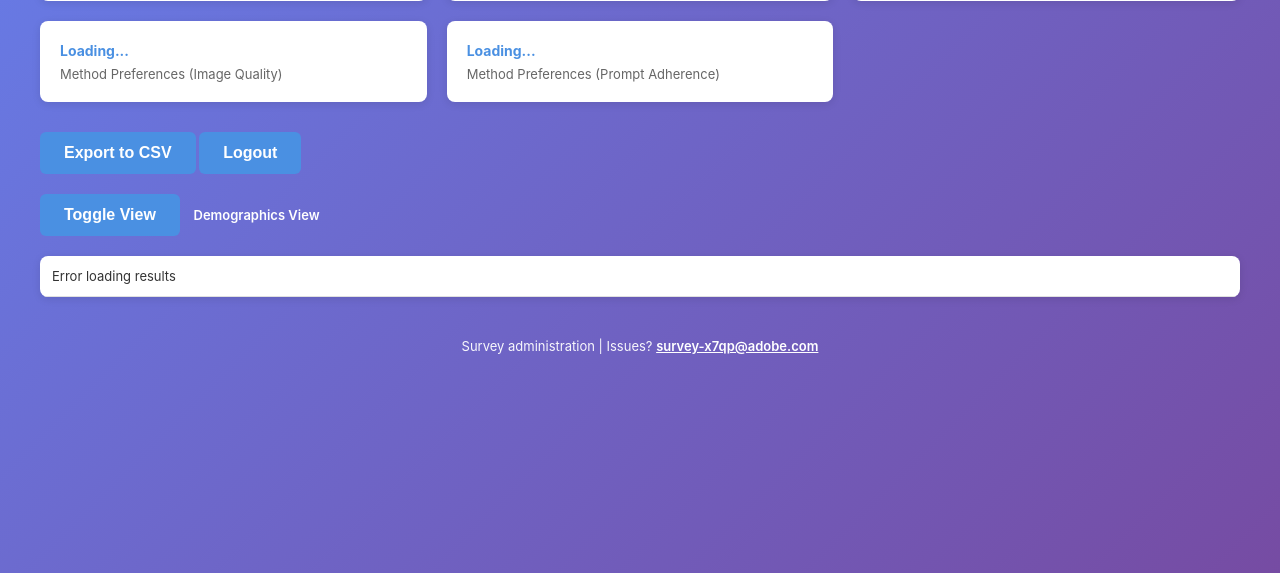
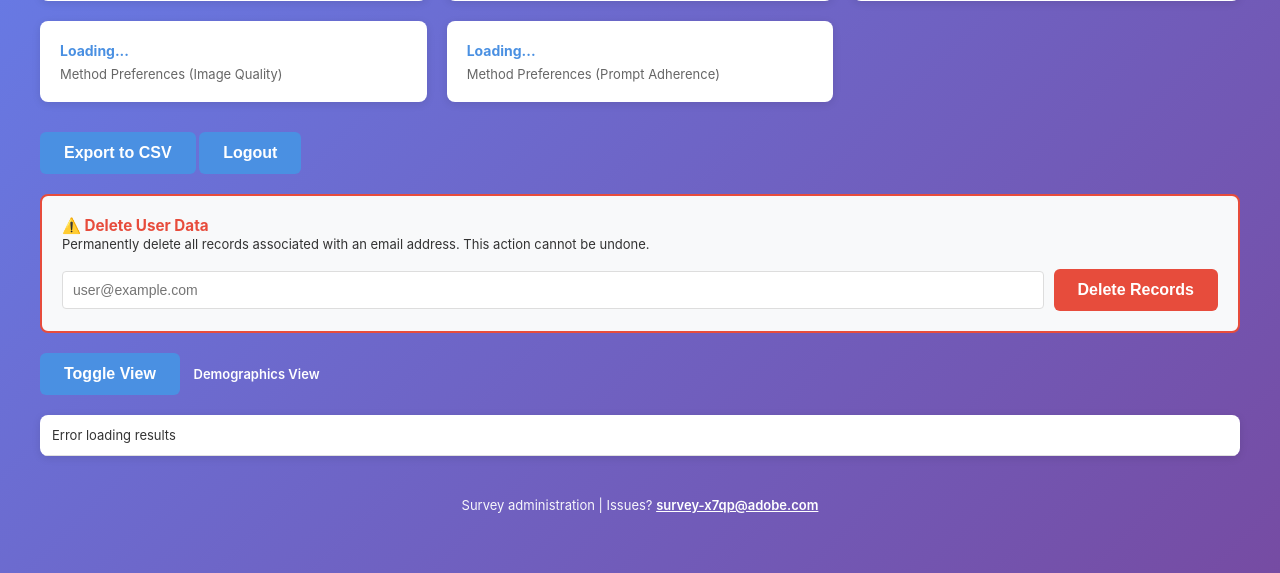
Before and after one commit to kmatzen/juxtapose, a Flask app: template src/survey/templates/admin.html in a window 1280 px wide. Shown: the part 205-778 px from the top of the page. Run offline with Flask 3, Linux system fonts and the light colour scheme; the template is opened without the code that fills it, so the values that code supplies are empty.

Commit message:
Add admin feature to delete records by email address

```diff
--- a/src/survey/app.py
+++ b/src/survey/app.py
@@ -895,6 +895,64 @@ def admin_export():
     )
     return response
 
+@app.route('/api/admin/delete_by_email', methods=['POST'])
+@require_admin
+def delete_by_email():
+    """Delete all records associated with an email address"""
+    email = request.json.get('email')
+
+    if not email:
+        return jsonify({'error': 'Email address is required'}), 400
+
+    db = get_db()
+    try:
+        # Find all participant IDs associated with this email
+        participant_ids = db.execute('''
+            SELECT p.id
+            FROM participants p
+            JOIN demographics d ON p.id = d.participant_id
+            WHERE d.email = ?
+        ''', (email,)).fetchall()
+
+        if not participant_ids:
+            return jsonify({'error': 'No records found for this email address'}), 404
+
+        participant_id_list = [p['id'] for p in participant_ids]
+        placeholders = ','.join('?' * len(participant_id_list))
+
+        # Delete survey responses
+        responses_deleted = db.execute(
+            f'DELETE FROM survey_responses WHERE participant_id IN ({placeholders})',
+            participant_id_list
+        ).rowcount
+
+        # Delete demographics
+        demographics_deleted = db.execute(
+            f'DELETE FROM demographics WHERE participant_id IN ({placeholders})',
+            participant_id_list
+        ).rowcount
+
+        # Delete participants
+        participants_deleted = db.execute(
+            f'DELETE FROM participants WHERE id IN ({placeholders})',
+            participant_id_list
+        ).rowcount
+
+        db.commit()
+
+        return jsonify({
+            'success': True,
+            'email': email,
+            'participants_deleted': participants_deleted,
+            'demographics_deleted': demographics_deleted,
+            'responses_deleted': responses_deleted
+        })
+    except Exception as e:
+        db.rollback()
+        return jsonify({'error': str(e)}), 500
+    finally:
+        db.close()
+
 if __name__ == '__main__':
     port = int(os.environ.get('PORT', 5000))
     app.run(host='0.0.0.0', port=port, debug=True)
--- a/src/survey/templates/admin.html
+++ b/src/survey/templates/admin.html
@@ -36,6 +36,21 @@
         <button class="btn btn-primary export-btn" onclick="exportCSV()">Export to CSV</button>
 
         <button class="btn btn-primary" onclick="location.href='/admin/logout'" style="margin-bottom: 10px;">Logout</button>
+
+        <div style="margin-bottom: 20px; padding: 20px; background: #f8f9fa; border-radius: 8px; border: 2px solid #e74c3c;">
+            <h3 style="margin-top: 0; color: #e74c3c;">⚠️ Delete User Data</h3>
+            <p style="margin-bottom: 15px; color: #333;">Permanently delete all records associated with an email address. This action cannot be undone.</p>
+            <div style="display: flex; gap: 10px; align-items: center;">
+                <input
+                    type="email"
+                    id="delete-email"
+                    placeholder="user@example.com"
+                    style="flex: 1; padding: 10px; border: 1px solid #ddd; border-radius: 4px; font-size: 14px;"
+                />
+                <button class="btn btn-primary" onclick="deleteByEmail()" style="background: #e74c3c; white-space: nowrap;">Delete Records</button>
+            </div>
+            <div id="delete-message" style="margin-top: 10px; display: none;"></div>
+        </div>
 
         <div style="margin-bottom: 20px;">
             <button class="btn btn-primary" onclick="toggleView()">Toggle View</button>
@@ -241,6 +256,55 @@
             window.location.href = '/api/admin/export';
         }
 
+        async function deleteByEmail() {
+            const emailInput = document.getElementById('delete-email');
+            const messageDiv = document.getElementById('delete-message');
+            const email = emailInput.value.trim();
+
+            if (!email) {
+                messageDiv.style.display = 'block';
+                messageDiv.style.color = '#e74c3c';
+                messageDiv.textContent = 'Please enter an email address.';
+                return;
+            }
+
+            if (!confirm(`Are you sure you want to permanently delete ALL records associated with "${email}"?\n\nThis will delete:\n- Participant information\n- Demographics data\n- All survey responses\n\nThis action CANNOT be undone!`)) {
+                return;
+            }
+
+            try {
+                messageDiv.style.display = 'block';
+                messageDiv.style.color = '#666';
+                messageDiv.textContent = 'Deleting...';
+
+                const response = await fetch('/api/admin/delete_by_email', {
+                    method: 'POST',
+                    headers: {
+                        'Content-Type': 'application/json'
+                    },
+                    body: JSON.stringify({ email })
+                });
+
+                const result = await response.json();
+
+                if (response.ok) {
+                    messageDiv.style.color = '#52c41a';
+                    messageDiv.textContent = `✓ Successfully deleted ${result.participants_deleted} participant(s), ${result.demographics_deleted} demographics record(s), and ${result.responses_deleted} survey response(s) for "${result.email}".`;
+                    emailInput.value = '';
+
+                    // Reload the results table
+                    await loadResults();
+                    renderTable();
+                } else {
+                    messageDiv.style.color = '#e74c3c';
+                    messageDiv.textContent = `Error: ${result.error}`;
+                }
+            } catch (error) {
+                messageDiv.style.color = '#e74c3c';
+                messageDiv.textContent = `Error: ${error.message}`;
+            }
+        }
+
         // Load results on page load
         loadResults();
 
```
